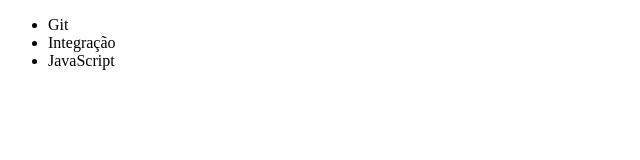
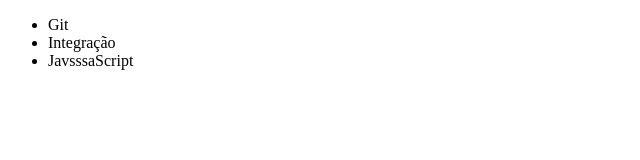
Before and after one commit to felipefunk/questoesUol, a plain HTML site: page index.html in a window 1280 px wide. Shown: the full height of the page, 0-640 px from the left. Drawn offline with Linux system fonts and the light colour scheme.

Commit message:
alteração de teste

```diff
--- a/index.html
+++ b/index.html
@@ -10,7 +10,7 @@
     <ul>
         <li>Git</li>
         <li>Integração</li>
-        <li>JavaScript</li>
+        <li>JavsssaScript</li>
     </ul>
 </body>
 </html>
```
